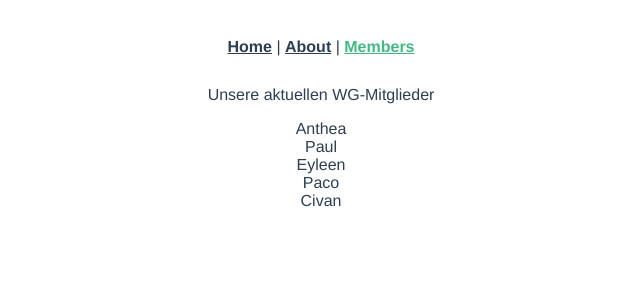
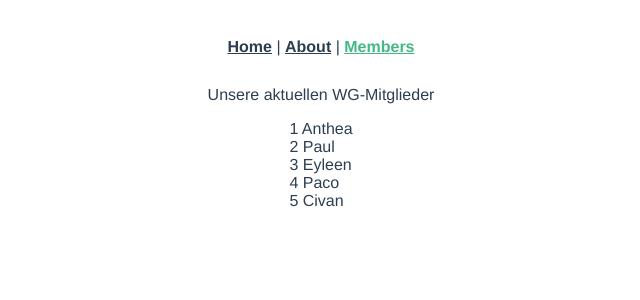
Before and after one commit to CivanErbay/communeVue, a Vue app: page /members in a window 1280 px wide. Shown: the top 300 px of the page, without its empty margins (319-959 px from the left). Built offline with nearby package versions, Linux system fonts and the light colour scheme.

Commit message:
Add Centered Memberlist

```diff
--- a/src/components/Members.vue
+++ b/src/components/Members.vue
@@ -1,8 +1,10 @@
 <template>
   <div class="member-container">
-        {{message}}
+    {{ message }}
     <ul class="member-container__ul">
-            <li v-for="member in members" :key="member">{{member}}</li>
+      <li v-for="(member, index) in members" :key="member">
+        {{ ++index }} {{ member }}
+      </li>
     </ul>
   </div>
 </template>
@@ -12,22 +14,24 @@
   name: "Members",
   data: () => ({
     message: "Unsere aktuellen WG-Mitglieder",
-            members: [
-                "Anthea",
-                "Paul",
-                "Eyleen",
-                "Paco",
-                "Civan"
-            ]
-        })
-    }
+    members: ["Anthea", "Paul", "Eyleen", "Paco", "Civan"],
+  }),
+};
 </script>
 
 <style lang="scss" scoped>
 .member-container {
-        &__ul{
+    max-width: 20%;
+    margin: 0 auto;
+    display: flex;
+    flex-direction: column;
+    align-items: center;
+  &__ul {
+
     list-style-type: none;
     padding: 0;
+
+    text-align: left;
   }
 }
 </style>
```
Lines whose indentation alone changed are shown as unchanged.
